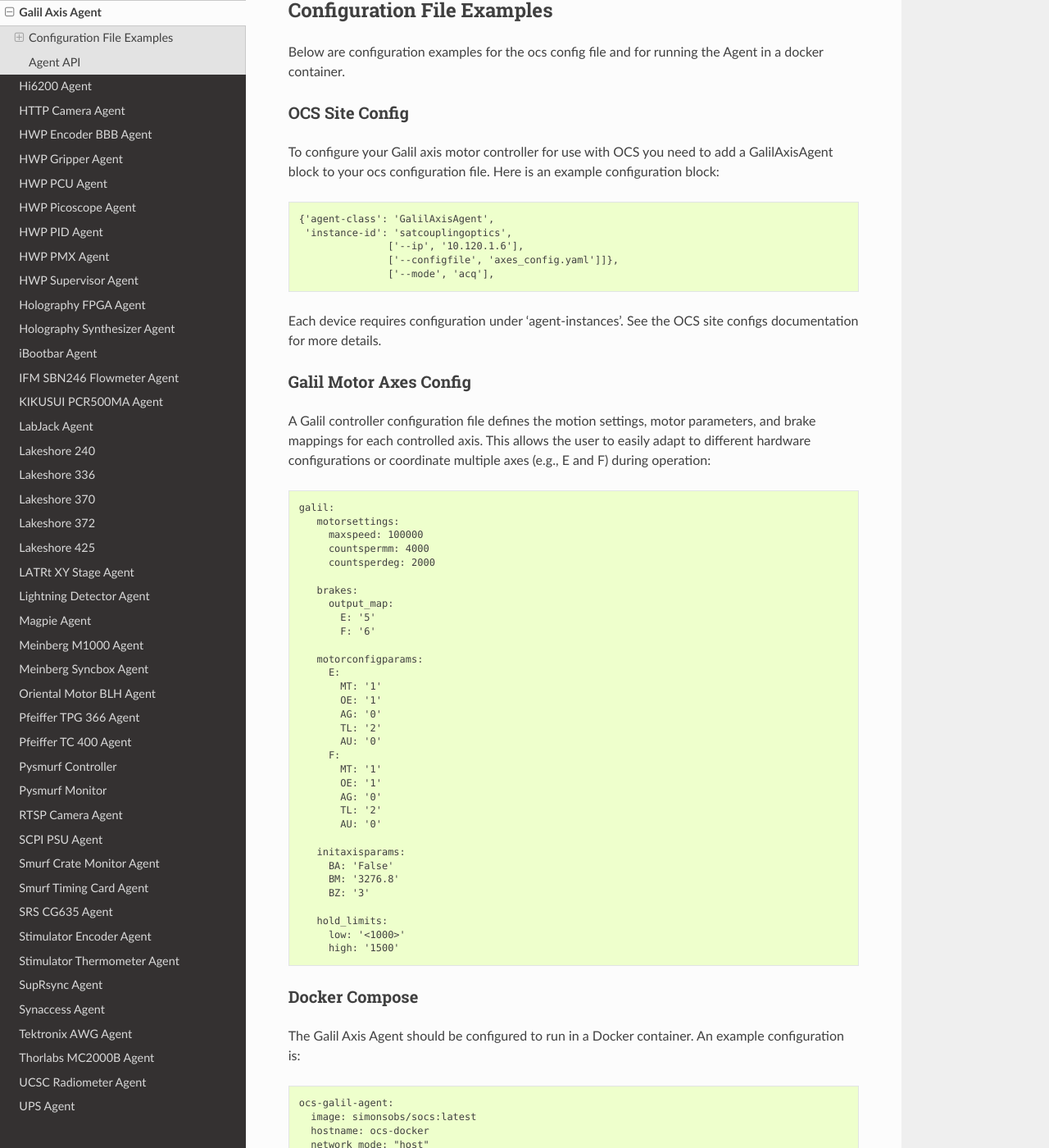
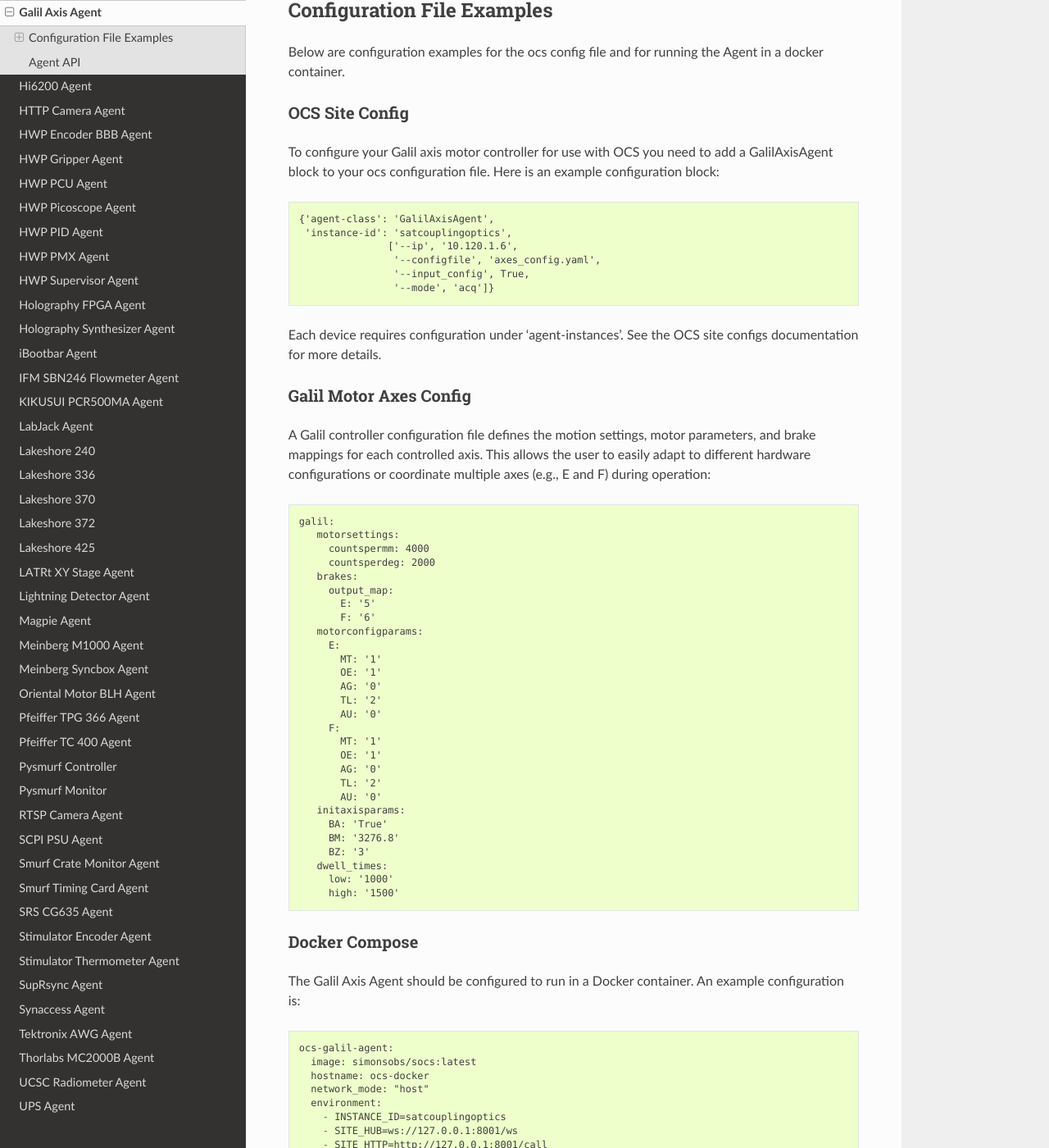
Before and after one commit to simonsobs/socs, a Sphinx documentation site: the page built from docs/agents/galil_axis.rst, in a window 1280 px wide and 1400 px high, scrolled down 408 px. Shown: the whole window at 82% size. Built offline with Sphinx 7.4.7 and the Read the Docs theme 3.1.0, drawn with Linux system fonts in a browser that asks for light colours; the version number could not be read and is left out.

Commit message:
update default.yaml block to remove []'s and add the argument for , and update the galilaxisagent config file format'

```diff
--- a/docs/agents/galil_axis.rst
+++ b/docs/agents/galil_axis.rst
@@ -32,9 +32,10 @@
 
   {'agent-class': 'GalilAxisAgent',
    'instance-id': 'satcouplingoptics',
-                 ['--ip', '10.120.1.6'],
-                 ['--configfile', 'axes_config.yaml']]},
-                 ['--mode', 'acq'],
+                 ['--ip', '10.120.1.6',
+                  '--configfile', 'axes_config.yaml',
+                  '--input_config', True,
+                  '--mode', 'acq']}
 
 
 
@@ -50,15 +51,12 @@
 
    galil:
       motorsettings:
-        maxspeed: 100000
         countspermm: 4000
         countsperdeg: 2000
-
       brakes:
         output_map:
           E: '5'
           F: '6'
-
       motorconfigparams:
         E:
           MT: '1'
@@ -72,14 +70,12 @@
           AG: '0'
           TL: '2'
           AU: '0'
-
       initaxisparams:
-        BA: 'False'
+        BA: 'True'
         BM: '3276.8'
         BZ: '3'
-
-      hold_limits:
-        low: '<1000>'
+      dwell_times:
+        low: '1000'
         high: '1500'
 
 
```
